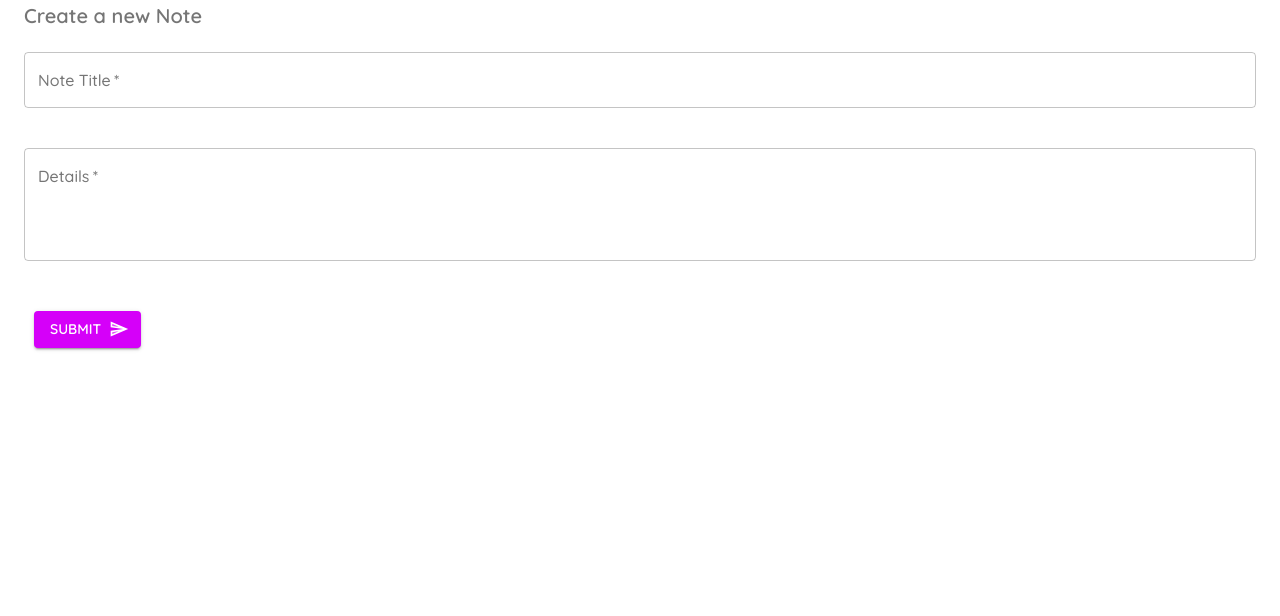
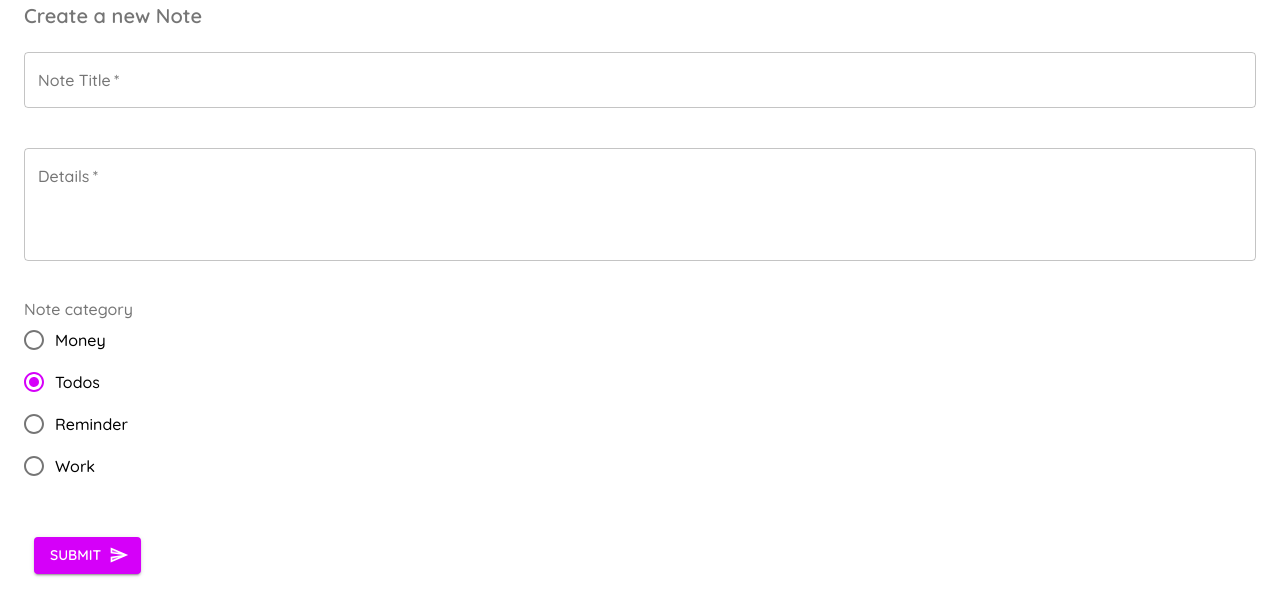
Before and after one commit to Dina2703/MUI002, a React (Create React App) app: page /create in a window 1280 px wide. Shown: the top 616 px of the page. Built offline with nearby package versions, Linux system fonts and the light colour scheme.

Commit message:
Radio Buttons MUI and FormControl

```diff
--- a/src/pages/Create.js
+++ b/src/pages/Create.js
@@ -5,6 +5,11 @@
   Container,
   makeStyles,
   TextField,
+  Radio,
+  RadioGroup,
+  FormControlLabel,
+  FormLabel,
+  FormControl,
 } from "@material-ui/core";
 import SendTwoToneIcon from "@material-ui/icons/SendTwoTone";
 
@@ -25,25 +30,24 @@
   const [details, setDetails] = useState("");
   const [titleError, setTitleError] = useState(false);
   const [detailsError, setDetailsError] = useState(false);
+  const [category, setCategory] = useState("todos");
 
   const handleSubmit = (e) => {
     e.preventDefault();
+    setTitleError(false);
     setDetailsError(false);
-    setTitleError(false);
-    if (title && details) {
-      console.log(title, details);
-    }
+
     if (title === "") {
       setTitleError(true);
     }
     if (details === "") {
       setDetailsError(true);
     }
-    if (details === "" && title === "") {
-      setDetailsError(true);
-      alert("Pleadse enter the Title and Details");
+    if (title && details) {
+      console.log(title, details, category);
     }
   };
+
   return (
     <Container>
       <Typography
@@ -78,7 +82,22 @@
           onChange={(e) => setDetails(e.target.value)}
           error={detailsError}
         />
-
+        <FormControl className={classes.field}>
+          <FormLabel>Note category</FormLabel>
+          <RadioGroup
+            value={category}
+            onChange={(e) => setCategory(e.target.value)}
+          >
+            <FormControlLabel value="money" control={<Radio />} label="Money" />
+            <FormControlLabel value="todos" control={<Radio />} label="Todos" />
+            <FormControlLabel
+              value="reminder"
+              control={<Radio />}
+              label="Reminder"
+            />
+            <FormControlLabel value="work" control={<Radio />} label="Work" />
+          </RadioGroup>
+        </FormControl>
         <Button
           className={classes.btn}
           type="submit"
```
Also changed, not shown: note.txt.
